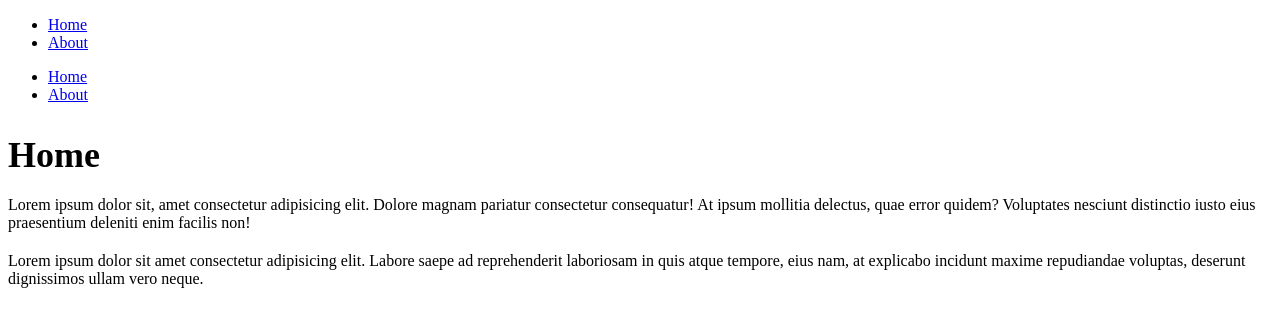
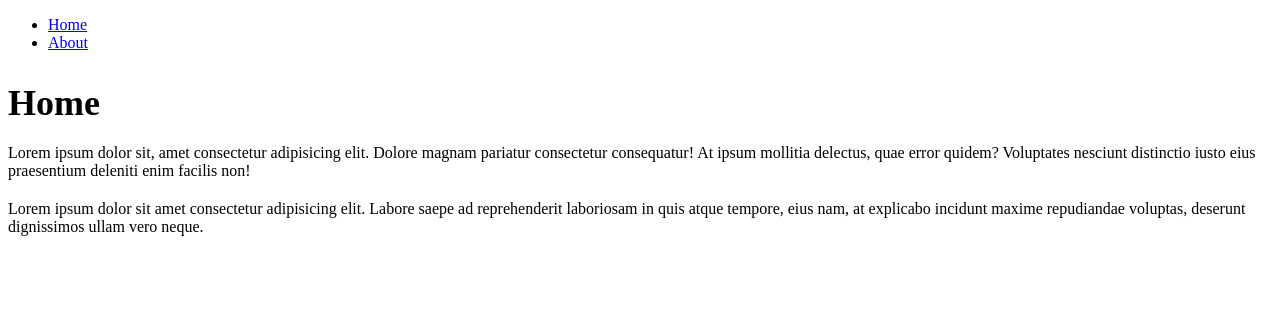
Before and after one commit to kaosadi17/Nuxt_App, a Nuxt app: page / in a window 1280 px wide. Shown: the top 326 px of the page. Built offline with nearby package versions, Linux system fonts and the light colour scheme.

Commit message:
remove duplicate navbar

```diff
--- a/pages/index.vue
+++ b/pages/index.vue
@@ -1,11 +1,5 @@
 <template>
     <div>
-        <nav>
-            <ul>
-                <li><NuxtLink to="/">Home</NuxtLink> </li>
-                <li><NuxtLink to="/about">About</NuxtLink> </li>
-            </ul>
-        </nav>
         <h2>Home</h2>
         <p>Lorem ipsum dolor sit, amet consectetur adipisicing elit. Dolore magnam pariatur consectetur consequatur! At
             ipsum mollitia delectus, quae error quidem? Voluptates nesciunt distinctio iusto eius praesentium deleniti
```
